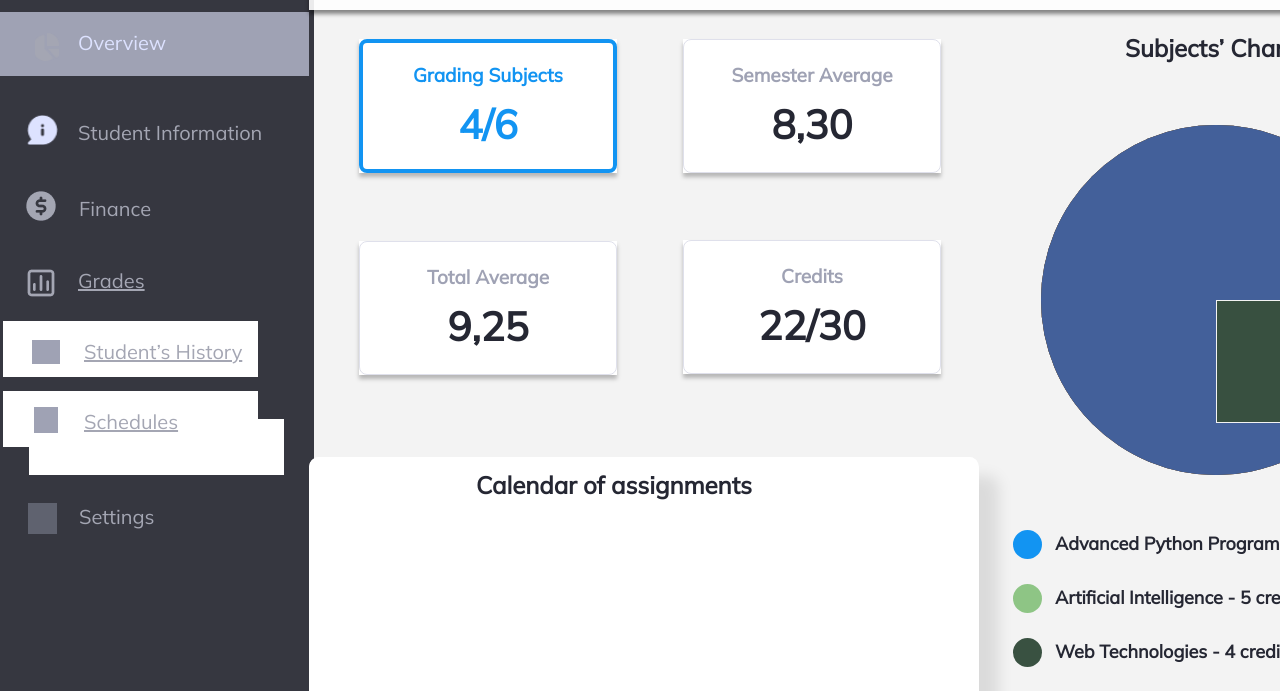
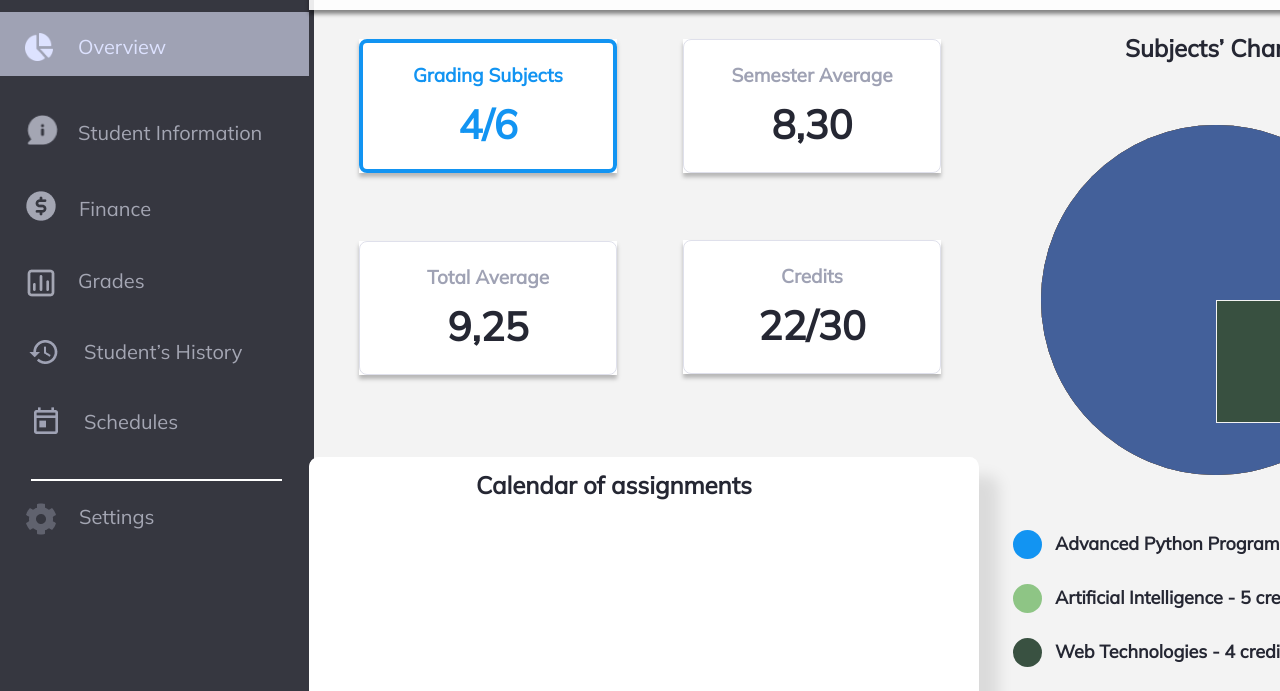
Before and after one commit to MadarasAlex/BackToUNI, a plain HTML site: page pages/overview.html in a window 1280 px wide. Shown: the part 103-794 px from the top of the page. Drawn offline with Linux system fonts and the light colour scheme.

Commit message:
update-navbar-finished
NavBar is now functional

```diff
--- a/css/overview.css
+++ b/css/overview.css
@@ -101,7 +101,7 @@ body {
     width: 231px;
     color: rgba(221, 226, 255, 1);
     position: absolute;
-    top: 18px;
+    top: 22px;
     left: 78px;
     text-decoration: none;
     font-family: Mulish, serif;
@@ -112,9 +112,9 @@ body {
 }
 
 .overview_image {
-    width: 24px;
+    width: 28px;
     height: 28px;
-    background: url("../media/overview/overview_logo.png");
+    background: url("../media/sidebar/list/overview_selected.png");
     color: #fff;
     background-repeat: no-repeat;
     background-position: center center;
@@ -122,7 +122,7 @@ body {
     opacity: 1;
     position: absolute;
     top: 21px;
-    left: 35px;
+    left: 25px;
     overflow: hidden;
 }
 
@@ -243,7 +243,7 @@ body {
 .student_info_picture {
     width: 35px;
     height: 30px;
-    background: url("../media/sidebar/list/info_img.png");
+    background: url("../media/sidebar/list/student_info_img.png");
     opacity: 1;
     position: absolute;
     top: 218px;
@@ -346,6 +346,7 @@ body {
     left: 78px;
     font-family: Mulish;
     font-weight: Regular;
+    text-decoration: none;
     font-size: 20px;
     opacity: 1;
     text-align: left;
@@ -383,18 +384,18 @@ body {
     left: 3px;
 }
 
-.v325_3789 {
-    width: 255px;
-    height: 56px;
+.divider {
+    width: 80%;
+    height: 2px;
     background: rgba(255, 255, 255, 1);
     opacity: 1;
     position: absolute;
-    top: 522px;
-    left: 29px;
-    overflow: hidden;
-}
-
-.v325_3790 {
+    top: 582px;
+    left: 10%;
+    overflow: hidden;
+}
+
+.settings_text {
     width: 159px;
     color: rgba(164, 166, 179, 1);
     position: absolute;
@@ -407,57 +408,44 @@ body {
     text-align: left;
 }
 
-.v325_3791 {
+.settings_img {
     width: 32px;
     height: 32px;
-    background: url("../images/v325_3791.png");
+    background: url("../media/sidebar/icon/sidebar/inactive/a_1. settings.png");
     background-repeat: no-repeat;
     background-position: center center;
     background-size: cover;
     opacity: 1;
     position: absolute;
     top: 606px;
-    left: 26px;
+    left: 25px;
     overflow: hidden;
 }
 
 .v325_3792 {
     width: 29px;
     height: 31px;
-    background: rgba(159, 162, 180, 1);
     opacity: 0.4000000059604645;
     position: absolute;
     top: 0px;
     left: 2px;
 }
 
-.v325_3797 {
+.settings_img_container {
     width: 255px;
-    background: url("../images/v325_3797.png");
     background-repeat: no-repeat;
     background-position: center center;
     background-size: cover;
     opacity: 0.05999999865889549;
     position: absolute;
     top: 578px;
-    left: 21px;
-    overflow: hidden;
-}
-
-.v325_3798 {
-    width: 255px;
-    background: url("../images/v325_3798.png");
-    opacity: 1;
-    position: absolute;
-    top: 0px;
-    left: 0px;
-    border: 1px solid rgba(223, 224, 235, 1);
-}
-
-.v325_4131 {
+    left: 25px;
+    overflow: hidden;
+}
+.history_section {
     width: 255px;
     height: 56px;
-    background: rgba(255, 255, 255, 1);
+
     opacity: 1;
     position: absolute;
     top: 424px;
@@ -465,10 +453,11 @@ body {
     overflow: hidden;
 }
 
-.v325_4132 {
+.history_text {
     width: 192px;
     color: rgba(164, 166, 179, 1);
     position: absolute;
+    text-decoration: none;
     top: 18px;
     left: 81px;
     font-family: Mulish;
@@ -478,21 +467,21 @@ body {
     text-align: left;
 }
 
-.v325_7289 {
-    width: 32px;
-    height: 32px;
-    background: rgba(255, 255, 255, 1);
-    opacity: 1;
-    position: absolute;
+.history_img_container {
+    width: 65px;
+    height: 56px;
+    opacity: 1;
+    position: absolute;
+    background-repeat: no-repeat;
     top: 15px;
-    left: 27px;
-    overflow: hidden;
-}
-
-.v325_7290 {
-    width: 32px;
-    height: 32px;
-    background: url("../images/v325_7290.png");
+    left: 25px;
+    overflow: hidden;
+}
+
+.history_img {
+    width: 65px;
+    height: 56px;
+    background: url("../media/sidebar/list/history_img.png") no-repeat;
     opacity: 1;
     position: absolute;
     top: 0px;
@@ -502,17 +491,16 @@ body {
 .v325_7291 {
     width: 28px;
     height: 24px;
-    background: rgba(159, 162, 180, 1);
     opacity: 1;
     position: absolute;
     top: 4px;
     left: 2px;
 }
 
-.v325_7279 {
+.schedule_section {
     width: 255px;
     height: 56px;
-    background: rgba(255, 255, 255, 1);
+
     opacity: 1;
     position: absolute;
     top: 494px;
@@ -520,12 +508,13 @@ body {
     overflow: hidden;
 }
 
-.v325_7280 {
+.schedule_text {
     width: 192px;
     color: rgba(164, 166, 179, 1);
     position: absolute;
     top: 18px;
     left: 81px;
+    text-decoration: none;
     font-family: Mulish;
     font-weight: Regular;
     font-size: 20px;
@@ -533,10 +522,10 @@ body {
     text-align: left;
 }
 
-.v325_7286 {
+.schedule_img_container {
     width: 32px;
     height: 32px;
-    background: rgba(255, 255, 255, 1);
+
     opacity: 1;
     position: absolute;
     top: 15px;
@@ -544,10 +533,10 @@ body {
     overflow: hidden;
 }
 
-.v325_7287 {
+.schedule_img {
     width: 32px;
     height: 32px;
-    background: url("../images/v325_7287.png");
+    background: url("../media/sidebar/list/schedule_img.png");
     opacity: 1;
     position: absolute;
     top: 0px;
@@ -567,7 +556,7 @@ body {
 .v325_4135 {
     width: 50px;
     height: 52px;
-    background: url("../images/v325_4135.png");
+
     background-repeat: no-repeat;
     background-position: center center;
     background-size: cover;
@@ -582,13 +571,14 @@ body {
     overflow: hidden;
 }
 
-.v335_5256 {
+.logout_text {
     width: 159px;
     color: rgba(164, 166, 179, 1);
     position: absolute;
     top: 968px;
     left: 78px;
     font-family: Mulish;
+    text-decoration: none;
     font-weight: Regular;
     font-size: 20px;
     opacity: 1;
@@ -597,7 +587,7 @@ body {
 
 .v335_5257 {
     width: 255px;
-    background: url("../images/v335_5257.png");
+    background: url("../media/sidebar/list/logout_img.png");
     background-repeat: no-repeat;
     background-position: center center;
     background-size: cover;
@@ -610,7 +600,7 @@ body {
 
 .v335_5258 {
     width: 255px;
-    background: url("../images/v335_5258.png");
+    background: url("../media/sidebar/list/logout_img.png");
     opacity: 1;
     position: absolute;
     top: 0px;
@@ -621,7 +611,7 @@ body {
 .v335_5259 {
     width: 32px;
     height: 32px;
-    background: rgba(255, 255, 255, 1);
+    background: url("../media/sidebar/list/logout_img.png");
     opacity: 1;
     position: absolute;
     top: 964px;
--- a/pages/overview.html
+++ b/pages/overview.html
@@ -38,30 +38,30 @@
                         <a href="grades.html" class="grades_text">Grades</a>
                     </div>
                     <div class="grades_img"></div>
-                    <div class="v325_3789"></div>
-                    <span class="v325_3790">Settings</span>
-                    <div class="v325_3791">
-                        <div class="v325_3792"></div>
-                    </div>
-                    <div class="v325_3797">
-                        <div class="v325_3798"></div>
-                    </div>
-                    <div class="v325_4131">
-                        <a href="student's_history.html" class="v325_4132">Student’s History</a>
-                        <div class="v325_7289">
-                            <div class="v325_7290"></div>
-                            <div class="v325_7291"></div>
+
+                    <div class="history_section">
+                        <a href="student's_history.html" class="history_text">Student’s History</a>
+                        <div class="history_img_container">
+                            <div class="history_img"></div>
                         </div>
                     </div>
-                    <div class="v325_7279">
-                        <a href="schendule.html" class="v325_7280">Schedules</a>
-                        <div class="v325_7286">
-                            <div class="v325_7287"></div>
-                            <div class="v325_7288"></div>
+                    <div class="schedule_section">
+                        <a href="schedule.html" class="schedule_text">Schedules</a>
+                        <div class="schedule_img_container">
+                            <div class="schedule_img"></div>
                         </div>
                     </div>
                     <div class="v325_4135"></div>
-                    <a href="login.html" class="v335_5256">Log Out</a>
+
+                    <div class="divider"></div>
+
+                    <span class="settings_text">Settings</span>
+                    <div class="settings_img"></div>
+                    <div class="settings_img_container">
+                        <div class="settings_img"></div>
+                    </div>
+
+                    <a href="login.html" class="logout_text">Log Out</a>
                     <div class="v335_5257">
                         <div class="v335_5258"></div>
                     </div>
```
Also changed, not shown: media/sidebar/list/logout_img.png (added), media/sidebar/list/overview_selected.png (added), media/sidebar/list/student_info_img.png (added), pages/schedule.html (renamed from pages/schendule.html).
